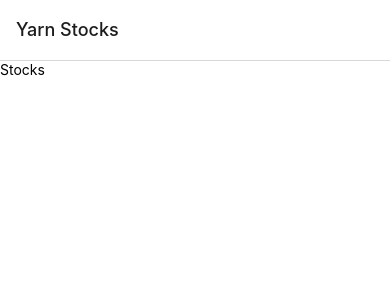
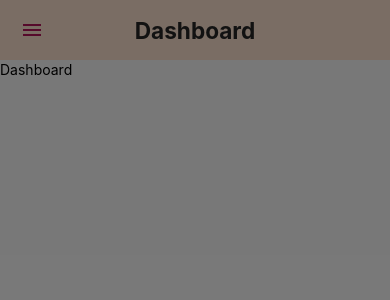
Before and after one commit to gohjx8808/yjartjournalAdminMobile, a React Native app: screen / in a window 390 px wide. Shown: the top 300 px of the page. Built offline with nearby package versions, Linux system fonts and the light colour scheme.

Commit message:
setup basic drawer

```diff
--- a/App.tsx
+++ b/App.tsx
@@ -17,11 +17,11 @@ const App = (): JSX.Element => {
 
 	return (
 		<SafeAreaProvider>
-			<NavigationContainer>
-				<ThemeProvider theme={theme}>
+			<ThemeProvider theme={theme}>
+				<NavigationContainer>
 					<MainRouter />
-				</ThemeProvider>
-			</NavigationContainer>
+				</NavigationContainer>
+			</ThemeProvider>
 		</SafeAreaProvider>
 	);
 };
--- a/babel.config.js
+++ b/babel.config.js
@@ -1,3 +1,4 @@
 module.exports = {
-  presets: ['module:metro-react-native-babel-preset'],
+	presets: ["module:metro-react-native-babel-preset"],
+	plugins: ["react-native-reanimated/plugin"],
 };
--- a/package.json
+++ b/package.json
@@ -16,12 +16,16 @@
     ]
   },
   "dependencies": {
+    "@react-navigation/drawer": "^6.6.2",
+    "@react-navigation/elements": "^1.3.17",
     "@react-navigation/native": "^6.1.6",
     "@react-navigation/native-stack": "^6.9.12",
     "@rneui/base": "^4.0.0-rc.7",
     "@rneui/themed": "^4.0.0-rc.7",
     "react": "18.2.0",
     "react-native": "0.71.4",
+    "react-native-gesture-handler": "^2.9.0",
+    "react-native-reanimated": "^2.10.0",
     "react-native-safe-area-context": "^4.5.0",
     "react-native-screens": "^3.20.0",
     "react-native-vector-icons": "^9.2.0"
--- a/src/layout/MainLayout.tsx
+++ /dev/null
@@ -1,28 +0,0 @@
-import { Button, Header, Icon, useTheme } from "@rneui/themed";
-import React, { type FC, type PropsWithChildren } from "react";
-import { View } from "react-native";
-import YJText from "../sharedComponents/text/YJText";
-
-const MainLayout: FC<PropsWithChildren> = ({ children }) => {
-	const { theme } = useTheme();
-	return (
-		<View>
-			<Header
-				leftComponent={
-					<Button>
-						<Icon name="menu" color={theme.colors.secondary} />
-					</Button>
-				}
-				centerComponent={
-					<YJText h4 bold>
-						Yarn Stocks
-					</YJText>
-				}
-				centerContainerStyle={{ justifyContent: "center" }}
-			/>
-			{children}
-		</View>
-	);
-};
-
-export default MainLayout;
--- /dev/null
+++ b/src/layout/YJHeader.tsx
@@ -0,0 +1,37 @@
+import type { DrawerHeaderProps } from "@react-navigation/drawer";
+import { Button, Header, Icon, useTheme } from "@rneui/themed";
+import React, { type FC, type PropsWithChildren } from "react";
+import YJText from "../sharedComponents/text/YJText";
+
+interface YJHeaderProps {
+	title: string;
+}
+
+const YJHeader: FC<PropsWithChildren & DrawerHeaderProps & YJHeaderProps> = ({
+	navigation,
+	title,
+}) => {
+	const { theme } = useTheme();
+
+	return (
+		<Header
+			leftComponent={
+				<Button
+					onPress={() => {
+						navigation.toggleDrawer();
+					}}
+				>
+					<Icon name="menu" color={theme.colors.secondary} />
+				</Button>
+			}
+			centerComponent={
+				<YJText h4 bold>
+					{title}
+				</YJText>
+			}
+			centerContainerStyle={{ justifyContent: "center" }}
+		/>
+	);
+};
+
+export default YJHeader;
--- a/src/modules/router/MainRouter.tsx
+++ b/src/modules/router/MainRouter.tsx
@@ -1,21 +1,35 @@
-import { createNativeStackNavigator } from "@react-navigation/native-stack";
+import React from "react";
+import { createDrawerNavigator } from "@react-navigation/drawer";
+import Dashboard from "./dashboard/views/Dashboard";
+import { getHeaderTitle } from "@react-navigation/elements";
+import YJHeader from "../../layout/YJHeader";
+import { useTheme } from "@rneui/themed";
+import routeNames from "./routeNames";
 import YarnStocks from "../yarnStock/views/YarnStocks";
-import React from "react";
-import MainLayout from "../../layout/MainLayout";
 
-const Stack = createNativeStackNavigator();
+const Drawer = createDrawerNavigator();
 
 const MainRouter = (): JSX.Element => {
+	const { theme } = useTheme();
+
 	return (
-		<MainLayout>
-			<Stack.Navigator>
-				<Stack.Screen
-					name="yarnStock"
-					component={YarnStocks}
-					options={{ title: "Yarn Stocks" }}
-				/>
-			</Stack.Navigator>
-		</MainLayout>
+		<Drawer.Navigator
+			useLegacyImplementation={true}
+			initialRouteName={routeNames.DASHBOARD}
+			screenOptions={{
+				header: headerProps => {
+					const { options, route } = headerProps;
+					const title = getHeaderTitle(options, route.name);
+
+					return <YJHeader {...headerProps} title={title} />;
+				},
+				drawerActiveTintColor: theme.colors.secondary,
+				drawerActiveBackgroundColor: theme.colors.primary,
+			}}
+		>
+			<Drawer.Screen name={routeNames.DASHBOARD} component={Dashboard} />
+			<Drawer.Screen name={routeNames.YARN_STOCKS} component={YarnStocks} />
+		</Drawer.Navigator>
 	);
 };
 
--- /dev/null
+++ b/src/modules/router/dashboard/views/Dashboard.tsx
@@ -0,0 +1,8 @@
+import { Text } from "react-native";
+import React from "react";
+
+const Dashboard = (): JSX.Element => {
+	return <Text>Dashboard</Text>;
+};
+
+export default Dashboard;
--- /dev/null
+++ b/src/modules/router/routeNames.ts
@@ -0,0 +1,6 @@
+enum routeNames {
+	DASHBOARD = "Dashboard",
+	YARN_STOCKS = "Yarn Stocks",
+}
+
+export default routeNames;
```
Also changed, not shown: index.js (+4 -3 lines), 3 other files (tests, documents, lock files or other folders).
